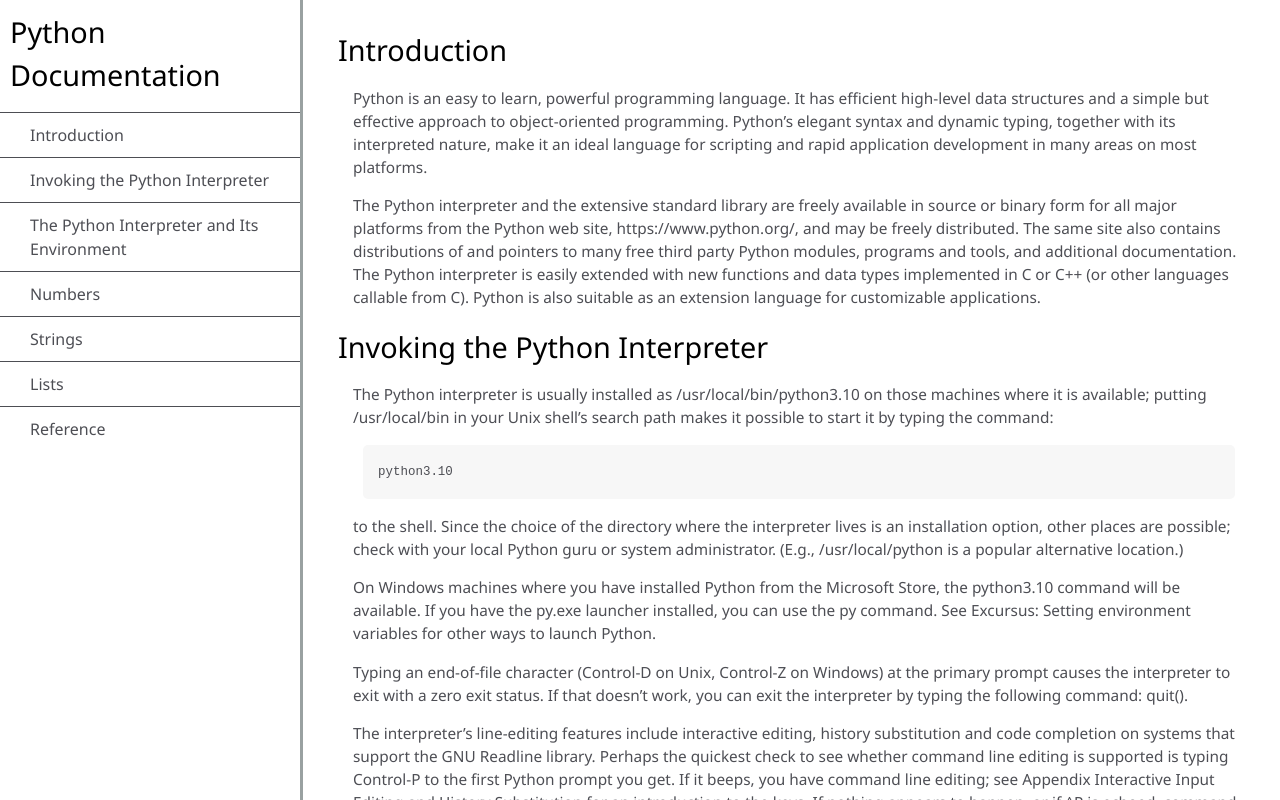
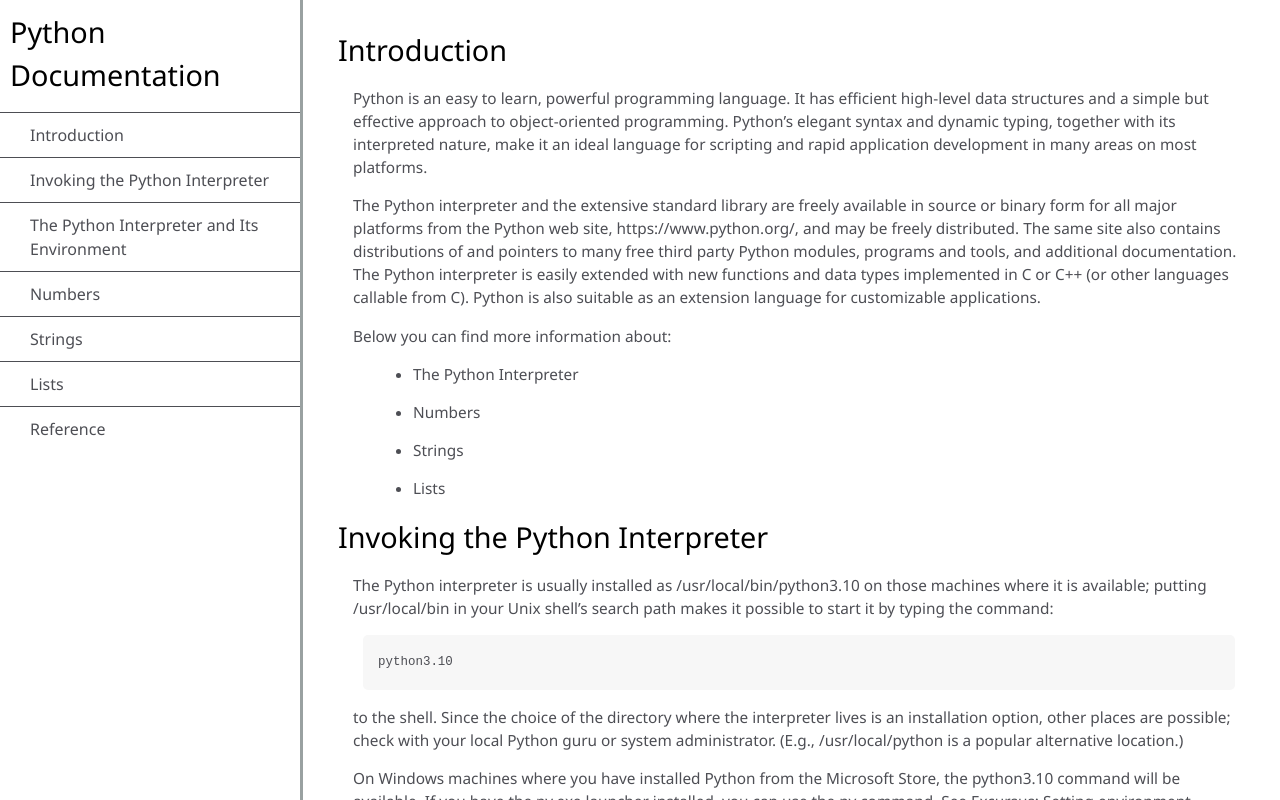
Before and after one commit to karenastevens/technical_doc_page, a plain HTML site: page index.html in a window 1280 px wide. Drawn offline with Linux system fonts and the light colour scheme.

Commit message:
Made changes to nav-links

```diff
--- a/index.html
+++ b/index.html
@@ -7,8 +7,8 @@
     <header>Python Documentation</header>
     <ul>
         <li><a class="nav-link" href="#introduction">Introduction</a></li>
-        <li><a class="nav-link" href="#invoking_interpreter">Invoking the Python Interpreter</a></li>
-        <li><a class="nav-link" href="#interpreter_environment">The Python Interpreter and Its Environment</a></li>
+        <li><a class="nav-link" href="#invoking_the_python_interpreter">Invoking the Python Interpreter</a></li>
+        <li><a class="nav-link" href="#the_python_interpreter_and_its_environment">The Python Interpreter and Its Environment</a></li>
         <li><a class="nav-link" href="#numbers">Numbers</a></li>
         <li><a class="nav-link" href="#strings">Strings</a></li>
         <li><a class="nav-link" href="#lists">Lists</a></li>
@@ -33,10 +33,20 @@
                 also contains distributions of and pointers to many free third party Python modules, programs and tools, and additional documentation.
                 The Python interpreter is easily extended with new functions and data types implemented in C or C++ (or other languages callable from C). Python is also suitable as an extension language for customizable applications.
             </p>
+
+            <p>
+                Below you can find more information about:
+            </p>
+            <ul>
+                <li>The Python Interpreter</li>
+                <li>Numbers</li>
+                <li>Strings</li>
+                <li>Lists</li>
+            </ul>
         </article>
     </section>
 
-    <section class="main-section" id="invoking_interpreter">
+    <section class="main-section" id="invoking_the_python_interpreter">
         <header>Invoking the Python Interpreter</header>
         <article>
             <p>The Python interpreter is usually installed as /usr/local/bin/python3.10 on those machines where it is available; putting /usr/local/bin in your Unix shell’s search path makes it possible to start it by typing the command:</p>
@@ -60,7 +70,7 @@
         </article>
     </section>
 
-    <section class="main-section" id="interpreter_environment">
+    <section class="main-section" id="the_python_interpreter_and_its_environment">
         <header>The Python Interpreter and Its Environment</header>
         <article>
             <p>By default, Python source files are treated as encoded in UTF-8. In that encoding, characters of most languages in the world can be used simultaneously in string literals, identifiers and comments — although the standard library only uses ASCII characters for identifiers, a convention that any portable code should follow. To display all these characters properly, your editor must recognize that the file is UTF-8, and it must use a font that supports all the characters in the file.</p>
```
